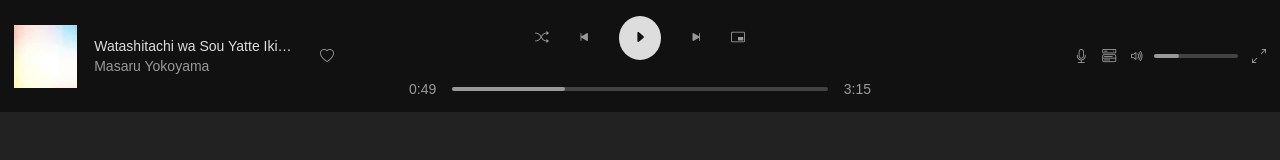
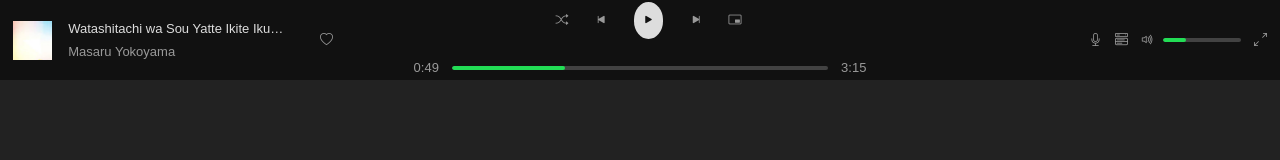
Before and after one commit to Emilio-Plances/fs0523-bw2-team5, a website: page Progetto BW/footerSoren.html in a window 1280 px wide. Drawn offline with nearby package versions, Linux system fonts and the light colour scheme; some packages are replaced by stand-ins of ours; a script that the page names is missing; a web font is replaced by a local one.

Commit message:
bozza per Mauro

```diff
--- /dev/null
+++ b/Progetto BW/footer.js
@@ -0,0 +1,19 @@
+
+
+const music = new Audio('vande.mp3')
+
+
+
+let masterPlay = document.getElementById('play')
+
+masterPlay.addEventListener('click',() => {
+    if (music.paused || music.currentTime <=0) {
+        music.play();
+        masterPlay.classList.remove('bi-play-fill');
+        masterPlay.classList.add('bi-pause-fill');
+    } else {
+        music.pause();
+        masterPlay.classList.add('bi-play-fill');
+        masterPlay.classList.remove('bi-pause-fill');
+    }
+});
--- a/Progetto BW/footerSoren.html
+++ b/Progetto BW/footerSoren.html
@@ -4,18 +4,21 @@
 <head>
    <meta charset="UTF-8">
    <meta name="viewport" content="width=device-width, initial-scale=1.0">
-
    <link rel="stylesheet" href="assets/css/circular-font.css">
    <link rel="stylesheet" href="node_modules/bootstrap-icons/font/bootstrap-icons.min.css">
 
+   <link rel="stylesheet" href="css/style.css">
 
-   <link rel="stylesheet" href="miocss.css">
+
    <title>Spotify</title>
 </head>
 
 <body>
 
-   <div class="music-player">
+
+
+
+<div class="music-player">
       <div class="song-bar">
          <div class="song-infos">
             <div class="image-container">
@@ -38,7 +41,7 @@
          <div class="control-buttons">
             <i class="bi bi-shuffle"></i>
             <i class="bi bi-skip-start-fill"></i>
-            <i class="play-pause play bi bi-caret-right-fill"></i>
+            <i class="play-pause bi bi-play-fill" id="play"></i>
             <i class="bi bi-skip-end-fill"></i>
             <i class="bi bi-pip"></i>
          </div>
@@ -48,7 +51,10 @@
                <div class="progress"></div>
             </div>
             <span>3:15</span>
-         </div>
+
+
+
+        </div>
       </div>
       <div class="other-features">
          <i class="bi bi-mic"></i>
@@ -68,7 +74,7 @@
 
    <script src="node_modules/sweetalert2/dist/sweetalert2.all.min.js"></script>
    <script src="node_modules/bootstrap/dist/js/bootstrap.bundle.min.js"></script>
-   <script src="js/script.js"></script>
+   <script src="footer.js"></script>
 </body>
 
 </html>
--- a/Progetto BW/miocss.css
+++ b/Progetto BW/miocss.css
@@ -1,4 +1,3 @@
-@import url(https://db.onlinewebfonts.com/c/860c3ec7bbc5da3e97233ccecafe512e?family=Circular+Std+Book);
 
 *{
     box-sizing: border-box;
@@ -9,12 +8,12 @@ body{
     margin: 0;
     padding: 0;
     background-color: #222;
-    font-size: 14px;
+    font-size: 13px;
 }
 
 .music-player{
-    --primary-color: #ddd;
-    --secondary-color: #999;
+    --tertiary-color: #ddd;
+    --quaternary-color: #999;
     --green-color: #2d5;
     --padding: 1em;
     background-color: #111;
@@ -23,24 +22,19 @@ body{
     align-items: center;
     position: relative;
 
-    height: 7rem;
+    height: 5rem;
     padding: var(--padding);
-    color: var(--primary-color);
+    color: var(--tertiary-color);
 }
 
 i {
-    color: var(--secondary-color);
+    color: var(--quaternary-color);
 }
 
 i:hover {
     color: var(--green-color);
 }
 
-.song-infos {
-    display: flex;
-    align-items: center;
-    gap: 1em;
-}
 
 
 .song-bar{
@@ -55,8 +49,15 @@ i:hover {
     width: 25%;
 }
 
+.song-infos {
+    display: flex;
+    align-items: center;
+    gap: 1em;
+}
+
+
 .image-container{
-    --size: 4.5em;
+    --size: 3.0em;
     flex-shrink: 0;
     width: var(--size);
     height: var(--size);
@@ -81,7 +82,7 @@ i:hover {
 }
 
 .artist {
-    color: var(--secondary-color);
+    color: var(--quaternary-color);
 }
 
 .icons {
@@ -90,16 +91,18 @@ i:hover {
 }
 
 .progress-controller {
+
     width: 100%;
     display: flex;
     justify-content: center;
     flex-direction: column;
     align-items: center;
     gap: 1.5em;
-    color: var(--secondary-color);
+    color: var(--quaternary-color);
 }
 
 .control-buttons {
+
     display: flex;
     align-items: center;
     gap: 2em;
@@ -107,10 +110,12 @@ i:hover {
 
 .play-pause {
     display: inline-block;
-    padding: 1em;
-    background-color: var(--primary-color);
+    padding: 5%;
+    background-color: var(--tertiary-color);
     color: #111;
-    border-radius: 50%;
+    border-radius: 100%;
+
+
 
 }
 
@@ -124,25 +129,27 @@ i:hover {
     display: flex;
     align-items: center;
     justify-content: center;
-    gap: 1rem;
+    gap: 1em;
 }
 
 .progress-bar {
+
     height: 4px;
     border-radius: 10px;
     width: 30%;
     background-color: #ccc4;
 }
 
-.progress {
+.progress{
     position: relative;
     height: 100%;
     width: 30%;
     border-radius: 10px;
-    background-color: var(--secondary-color);
+    background-color: var(--quaternary-color);
+
 }
 
-.progress-bar:hover .progress {
+.progress-bar .progress{
     background-color: var(--green-color);
 }
 
@@ -154,7 +161,7 @@ i:hover {
     height: var(--size);
     right: 0;
     border-radius: 50%;
-    background-color: var(--primary-color);
+    background-color: var(--tertiary-color);
     transform: translate(50%, calc(2px - 50%));
 }
 
--- a/Progetto BW/scss/partial/_player.scss
+++ b/Progetto BW/scss/partial/_player.scss
@@ -1,5 +1,3 @@
-@import url(https://db.onlinewebfonts.com/c/860c3ec7bbc5da3e97233ccecafe512e?family=Circular+Std+Book);
-
 *{
   box-sizing: border-box;
   font-family: "circular std book", sans-serif;
@@ -9,13 +7,13 @@ body{
   margin: 0;
   padding: 0;
   background-color: #222;
-    font-size: 14px;
+  font-size: 13px;
 }
 
 .music-player{
-    --primary-color: #ddd;
-    --secondary-color: #999;
-    --green-color: 2d5;
+  --tertiary-color: #ddd;
+  --quaternary-color: #999;
+  --green-color: #2d5;
   --padding: 1em;
   background-color: #111;
   display: flex;
@@ -23,10 +21,20 @@ body{
   align-items: center;
   position: relative;
 
-    height: 7rem;
+  height: 5rem;
   padding: var(--padding);
-    color: var(--primary-color);
+  color: var(--tertiary-color);
 }
+
+i {
+  color: var(--quaternary-color);
+}
+
+i:hover {
+  color: var(--green-color);
+}
+
+
 
 .song-bar{
   position: absolute;
@@ -40,8 +48,15 @@ body{
   width: 25%;
 }
 
+.song-infos {
+  display: flex;
+  align-items: center;
+  gap: 1em;
+}
+
+
 .image-container{
-    --size: 4.5em;
+  --size: 3.0em;
   flex-shrink: 0;
   width: var(--size);
   height: var(--size);
@@ -63,6 +78,110 @@ body{
   -webkit-box-orient: vertical;
   -webkit-line-clamp: 1;
   overflow: hidden;
+}
+
+.artist {
+  color: var(--quaternary-color);
+}
+
+.icons {
+  display: flex;
+  gap: 1em;
+}
+
+.progress-controller {
+
+  width: 100%;
+  display: flex;
+  justify-content: center;
+  flex-direction: column;
+  align-items: center;
+  gap: 1.5em;
+  color: var(--quaternary-color);
+}
+
+.control-buttons {
+
+  display: flex;
+  align-items: center;
+  gap: 2em;
+}
+
+.play-pause {
+  display: inline-block;
+  padding: 5%;
+  background-color: var(--tertiary-color);
+  color: #111;
+  border-radius: 100%;
+
 
 
 }
+
+.play-pause:hover {
+  transform: scale(1.1);
+  color: #111;
+}
+
+.progress-container {
+  width: 100%;
+  display: flex;
+  align-items: center;
+  justify-content: center;
+  gap: 1em;
+}
+
+.progress-bar {
+
+  height: 4px;
+  border-radius: 10px;
+  width: 30%;
+  background-color: #ccc4;
+}
+
+.progress{
+  position: relative;
+  height: 100%;
+  width: 30%;
+  border-radius: 10px;
+  background-color: var(--quaternary-color);
+
+}
+
+.progress-bar .progress{
+  background-color: var(--green-color);
+}
+
+.progress-bar:hover .progress::after {
+  content: "";
+  position: absolute;
+  --size: 1em;
+  width: var(--size);
+  height: var(--size);
+  right: 0;
+  border-radius: 50%;
+  background-color: var(--tertiary-color);
+  transform: translate(50%, calc(2px - 50%));
+}
+
+.other-features {
+  position: absolute;
+  right: var(--padding);
+  display: flex;
+  flex-direction: row;
+  gap: 1em;
+}
+
+.volume-bar{
+  display: flex;
+  align-items: center;
+  gap: .7em;
+}
+
+.volume-bar .progress-bar {
+  width: 6em;
+}
+
+.volume-bar .progress-bar:hover .progress::after {
+  --size: .8em;
+}
```
Also changed, not shown: Progetto BW/css/style.css. Lines whose indentation alone changed are shown as unchanged.
